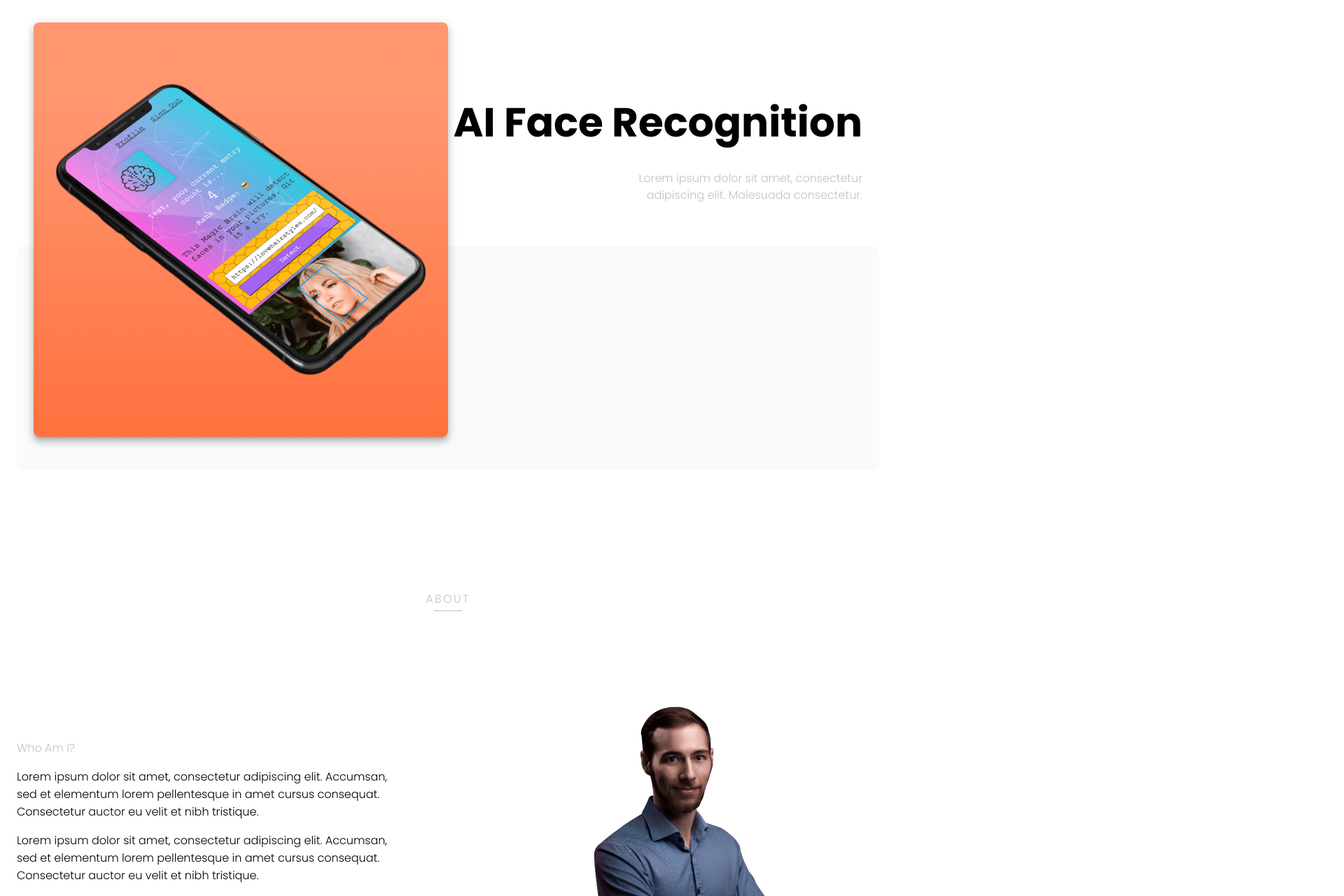
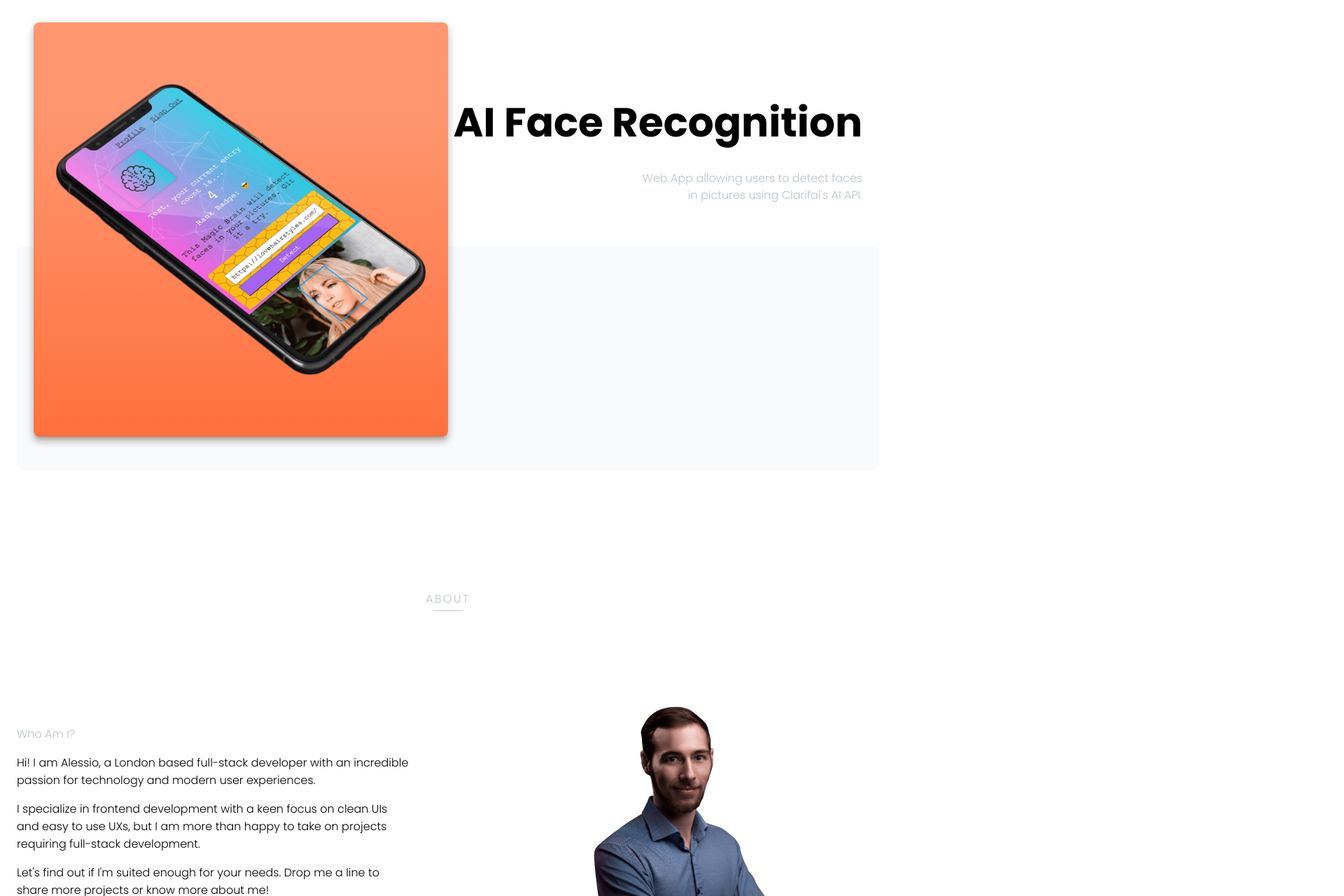
Before and after one commit to ale917k/portfoliov4, a React (Create React App) app in the folder client/: page / in a window 1280 px wide. Shown: the part 2641-3921 px from the top of the page at 70% size, 1920 px wide, since content can reach past the window. Built offline with nearby package versions, Linux system fonts and the light colour scheme; no server answers.

Commit message:
Completed filling content

```diff
--- a/client/src/components/About/index.tsx
+++ b/client/src/components/About/index.tsx
@@ -18,22 +18,24 @@ const About: React.FC = () => (
           <Title>Who Am I?</Title>
 
           <Paragraph>
-            Lorem ipsum dolor sit amet, consectetur adipiscing elit. Accumsan, sed et elementum lorem pellentesque in
-            amet cursus consequat. Consectetur auctor eu velit et nibh tristique.
+            Hi! I am Alessio, a London based full-stack developer with an incredible passion for technology and modern
+            user experiences.
           </Paragraph>
 
           <Paragraph>
-            Lorem ipsum dolor sit amet, consectetur adipiscing elit. Accumsan, sed et elementum lorem pellentesque in
-            amet cursus consequat. Consectetur auctor eu velit et nibh tristique.
+            I specialize in frontend development with a keen focus on clean UIs and easy to use UXs, but I am more than
+            happy to take on projects requiring full-stack development.
           </Paragraph>
 
-          {/* Let's find out if I'm suited enough for your needs. Drop me a line to share more projects or know more about me! */}
+          <Paragraph>
+            Let's find out if I'm suited enough for your needs. Drop me a line to share more projects or know more about
+            me!
+          </Paragraph>
 
           <Paragraph cursive>
             What i love is travelling, meeting new people, discover different realities and create something new, every
             day.
           </Paragraph>
-
           <IconsWrapper>
             <a
               href="https://www.linkedin.com/in/alessio-petrin-41b058190/"
--- a/client/src/components/BackToTop/styles.ts
+++ b/client/src/components/BackToTop/styles.ts
@@ -10,6 +10,7 @@ export const Wrapper = styled.div`
   left: 0;
   width: 100%;
   height: calc(100% - 100vh);
+  pointer-events: none;
 `;
 
 export const ScrollableArea = styled.div`
@@ -29,6 +30,7 @@ export const StyledLink = styled(AnchorLink)`
   border-radius: 50%;
   box-shadow: ${theme.shadows[1]};
   z-index: 10;
+  pointer-events: all;
 
   ${theme.breakpoints.desktop} {
     display: none;
--- a/client/src/components/Contact/index.tsx
+++ b/client/src/components/Contact/index.tsx
@@ -99,7 +99,7 @@ const Contact: React.FC = () => {
         <Headline>Contact</Headline>
 
         <Title>Are you looking to craft something aesthetically modern?</Title>
-        <Subtitle>Let's materialize your idea!</Subtitle>
+        <Subtitle>Let’s make your idea a reality!</Subtitle>
 
         <Form onSubmit={sendMessage}>
           <Input
--- a/client/src/data/projects.json
+++ b/client/src/data/projects.json
@@ -1,11 +1,11 @@
 [
   {
     "title": "Ecommerce Platform",
-    "headline": "Lorem ipsum dolor sit amet, consectetur adipiscing elit. Malesuada consectetur.",
+    "headline": "Ecommerce Progressive Web App with user auth, categories and payments.",
     "bgHsl": [42, 98, 56],
     "imgName": "ecommerce",
     "year": 2020,
-    "concept": "Lorem ipsum dolor sit amet, consectetur adipiscing elit. Mattis interdum mi sed in consequat hac imperdiet mattis. In bibendum consequat vitae cursus ullamcorper. Amet scelerisque imperdiet congue ac pharetra sed amet eu faucibus. Amet, enim vitae sed vulputate volutpat cum non nulla.",
+    "concept": "This ecommerce has been designed to work as a base code for ecommerce solutions, including product categories, cart, checkout, user authentication and payment system out of the box. Built with Redux, Redux Thunk and Redux Saga for its state management, Firebase for its backend and Stripe for handling payments, it results in a highly robust, secure and predictable system.",
     "technologies": [
       "React",
       "Redux",
@@ -24,11 +24,11 @@
   },
   {
     "title": "Auth Starter",
-    "headline": "Lorem ipsum dolor sit amet, consectetur adipiscing elit. Malesuada consectetur.",
+    "headline": "Robust and highly scalable user authentication starter solution.",
     "bgHsl": [227, 87, 60],
     "imgName": "auth-starter",
     "year": 2021,
-    "concept": "Lorem ipsum dolor sit amet, consectetur adipiscing elit. Mattis interdum mi sed in consequat hac imperdiet mattis. In bibendum consequat vitae cursus ullamcorper. Amet scelerisque imperdiet congue ac pharetra sed amet eu faucibus. Amet, enim vitae sed vulputate volutpat cum non nulla.",
+    "concept": "The idea behind this work is to have a solid, clean and performant solution to be reused as a starter for any project requiring user authentication. From a modern theme-based React frontend to a robust and scalable backend with Redis sessions and Docker containers to type-safety, this starter allows the creation of new projects in less than an hour, staging and production deployment included.",
     "technologies": [
       "React (w/Hooks)",
       "ContextAPI",
@@ -36,6 +36,7 @@
       "Node.js",
       "Express.js",
       "MongoDB",
+      "Redis",
       "Docker",
       "Typescript",
       "AWS Fargate",
@@ -47,11 +48,11 @@
   },
   {
     "title": "AI Face Recognition",
-    "headline": "Lorem ipsum dolor sit amet, consectetur adipiscing elit. Malesuada consectetur.",
+    "headline": "Web App allowing users to detect faces in pictures using Clarifai's AI API.",
     "bgHsl": [16, 100, 72],
     "imgName": "ai-face-rec",
     "year": 2020,
-    "concept": "Lorem ipsum dolor sit amet, consectetur adipiscing elit. Mattis interdum mi sed in consequat hac imperdiet mattis. In bibendum consequat vitae cursus ullamcorper. Amet scelerisque imperdiet congue ac pharetra sed amet eu faucibus. Amet, enim vitae sed vulputate volutpat cum non nulla.",
+    "concept": "Spanning from AI face detection to user authentication, sessions, containers and serverless solutions, this project can be seen as a playground for learning and testing modern technologies. The Machine Learning used to recognise faces given a picture has been implemented through Clarifai's API.",
     "technologies": [
       "React (w/Hooks)",
       "Node.js",
--- a/package.json
+++ b/package.json
@@ -6,6 +6,7 @@
   "license": "ISC",
   "author": "",
   "scripts": {
+    "build": "cd client; npm run build",
     "bundle": "cd client; npm run bundle",
     "client": "cd client; npm start",
     "preinstall": "cd client; npm install --legacy-peer-deps; cd ../server; npm install",
```
